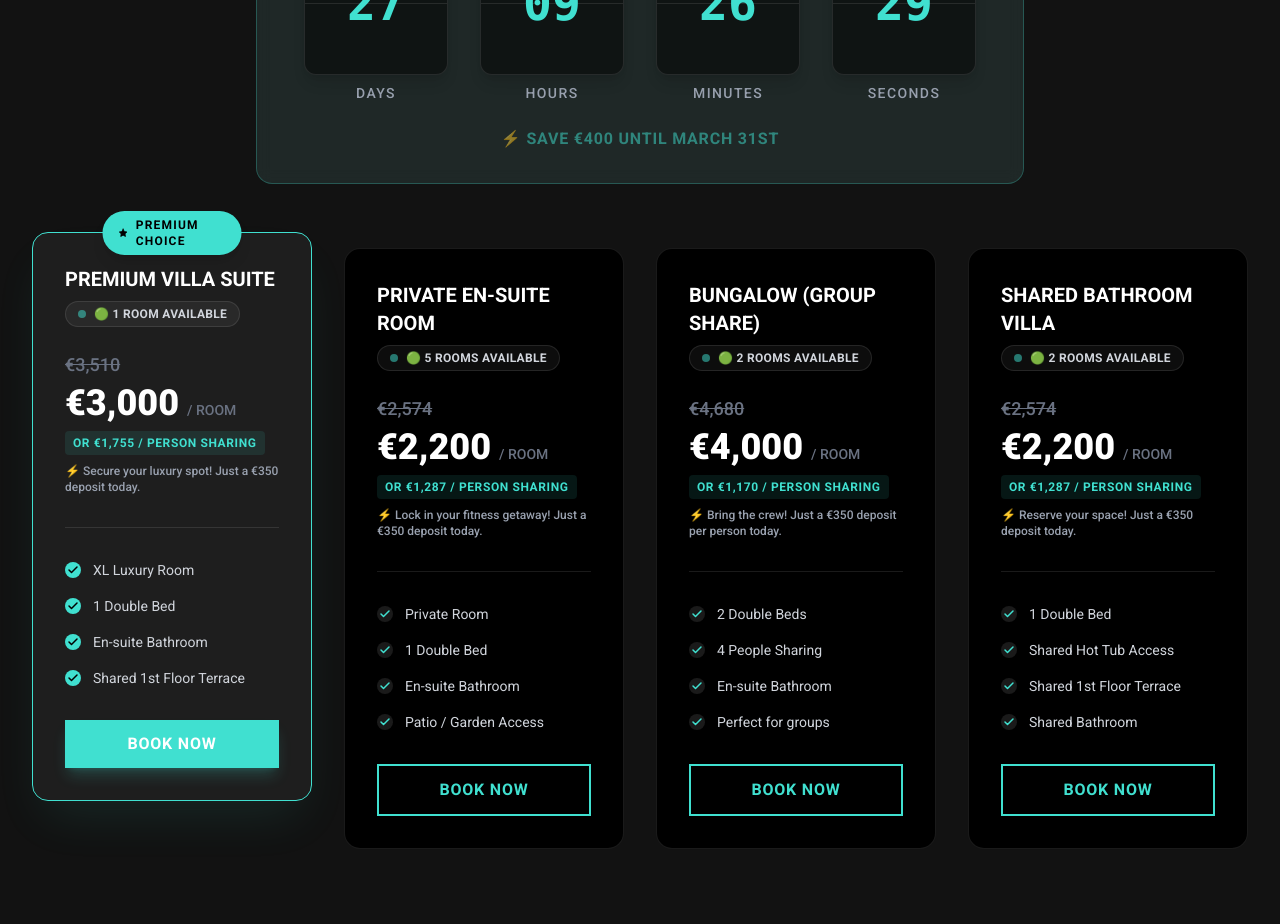
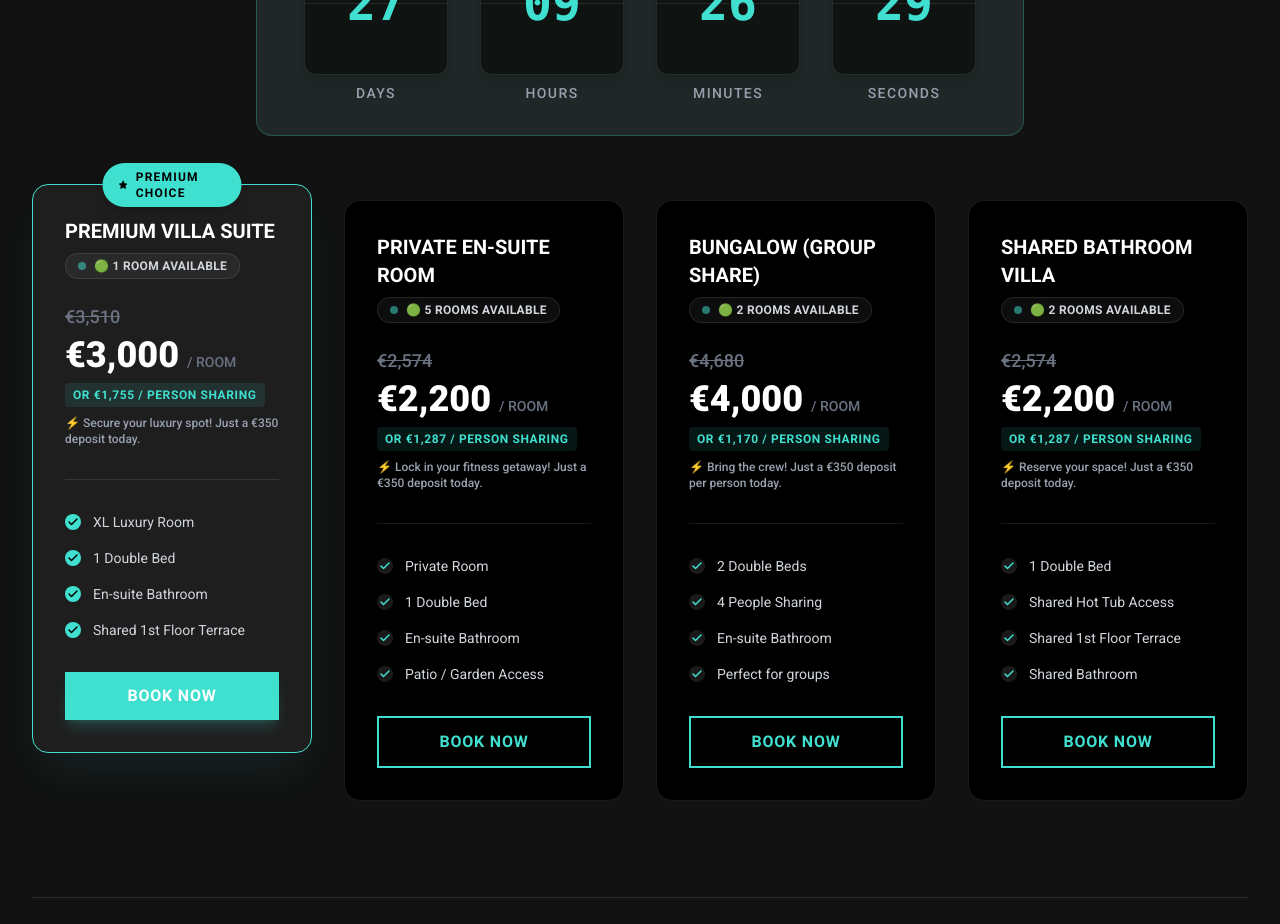
Before and after one commit to spiderfranlee/The-Reset-Guys, a React (Vite) app: page / in a window 1280 px wide. Shown: the part 10200-11124 px from the top of the page. Built offline with nearby package versions, Linux system fonts and the light colour scheme.

Commit message:
feat: Remove outdated pricing discount CTA
Removes the hardcoded "Save €400 until March 31st" call to action from the pricing component. This CTA is no longer relevant as the promotion has expired, and the UI should reflect current offerings.

```diff
--- a/components/Pricing.tsx
+++ b/components/Pricing.tsx
@@ -148,10 +148,6 @@ const Pricing: React.FC = () => {
                     </div>
                   ))}
                 </div>
-
-                <p className="mt-6 text-primary font-bold uppercase tracking-wider text-sm md:text-base animate-pulse">
-                  ⚡ Save €400 until March 31st
-                </p>
               </div>
            </div>
         </div>
```
